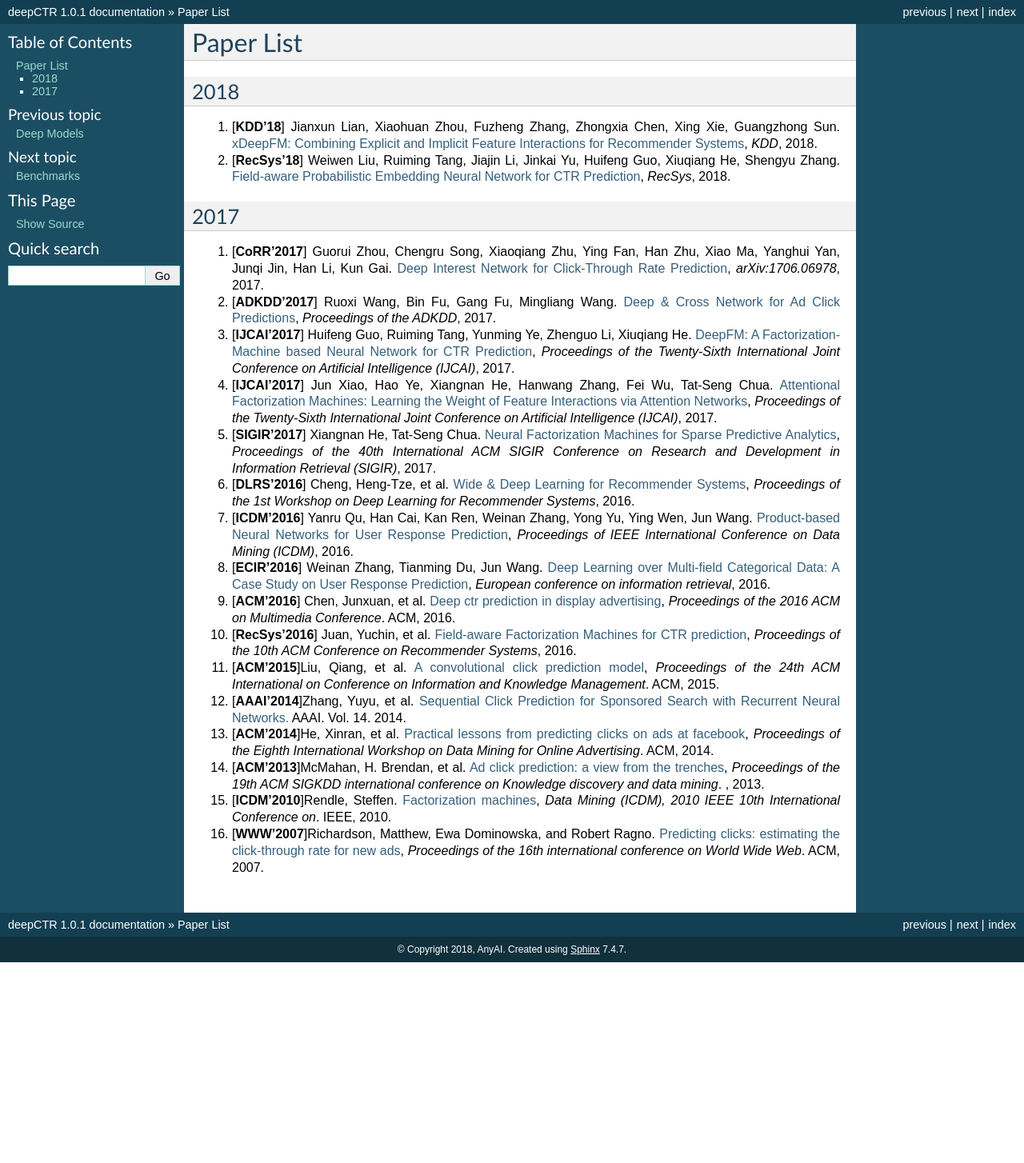
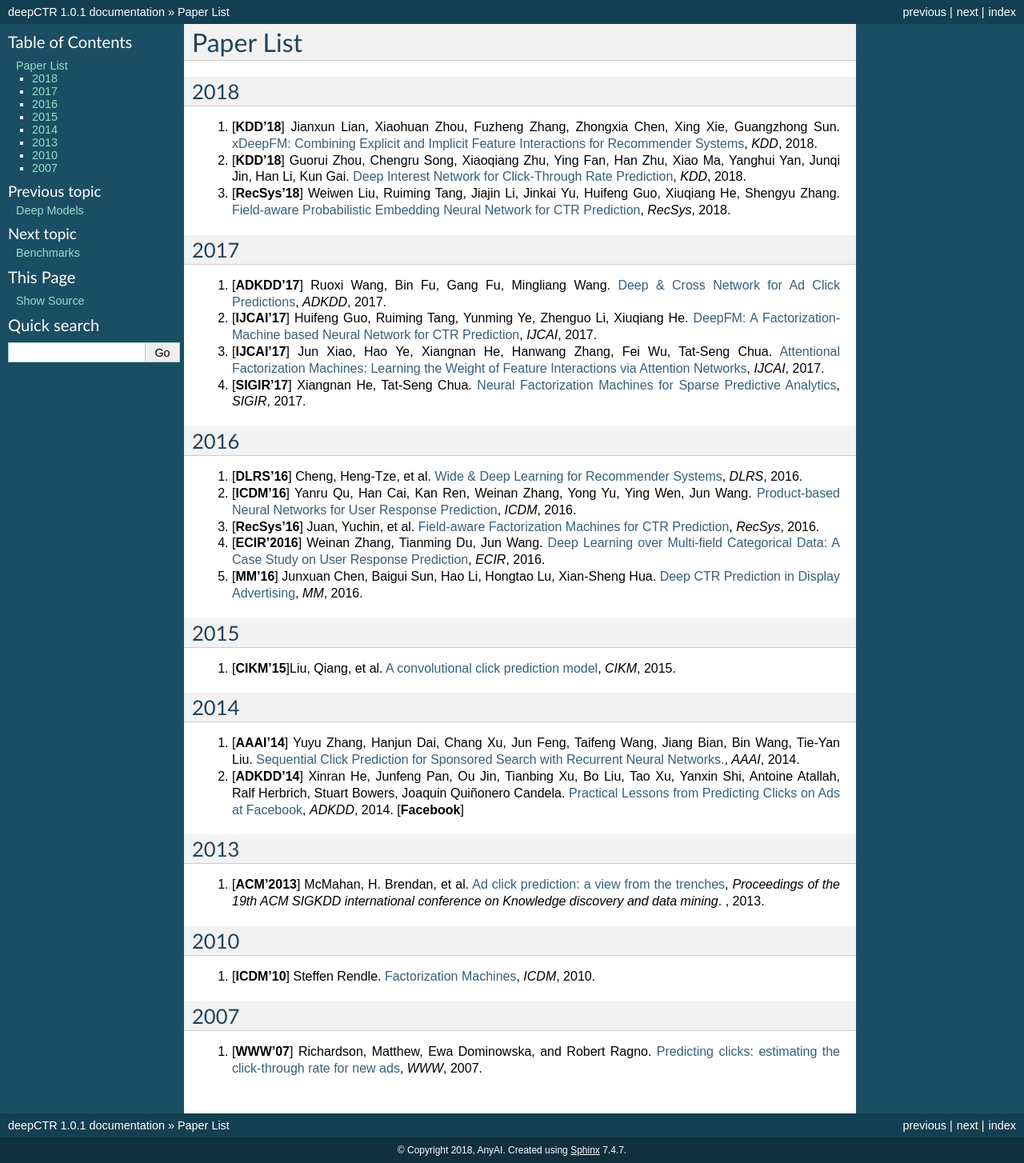
Before and after one commit to anyai/DeepCTR, a Sphinx documentation site: the page built from docs/paperlist.rst, in a window 1280 px wide. Shown: the whole page at 80% size. Built offline with Sphinx 7.4.7, drawn with Linux system fonts in a browser that asks for light colours; before the commit the page ends 1203 px from its top, so only the background shows below that.

Commit message:
Update docs

```diff
--- a/docs/paperlist.rst
+++ b/docs/paperlist.rst
@@ -1,44 +1,70 @@
 Paper List
-----------
+==========
 
 2018
-~~~~
+----
 
 1. [**KDD'18**] Jianxun Lian, Xiaohuan Zhou, Fuzheng Zhang, Zhongxia Chen, Xing Xie, Guangzhong Sun. `xDeepFM: Combining Explicit and Implicit Feature Interactions for Recommender Systems <https://arxiv.org/abs/1803.05170>`_, *KDD*, 2018.
 
+#. [**KDD'18**] Guorui Zhou, Chengru Song, Xiaoqiang Zhu, Ying Fan, Han Zhu, Xiao Ma, Yanghui Yan, Junqi Jin, Han Li, Kun Gai. `Deep Interest Network for Click-Through Rate Prediction <https://arxiv.org/abs/1706.06978>`_, *KDD*, 2018.
+
 #. [**RecSys'18**] Weiwen Liu, Ruiming Tang, Jiajin Li, Jinkai Yu, Huifeng Guo, Xiuqiang He, Shengyu Zhang. `Field-aware Probabilistic Embedding Neural Network for CTR Prediction <https://dl.acm.org/citation.cfm?id=3240396>`_, *RecSys*, 2018.
 
+
 2017
-~~~~
+----
 
-#. [**CoRR'2017**] Guorui Zhou, Chengru Song, Xiaoqiang Zhu, Ying Fan, Han Zhu, Xiao Ma, Yanghui Yan, Junqi Jin, Han Li, Kun Gai. `Deep Interest Network for Click-Through Rate Prediction <https://arxiv.org/abs/1706.06978>`_, *arXiv:1706.06978*, 2017.
+#. [**ADKDD'17**] Ruoxi Wang, Bin Fu, Gang Fu, Mingliang Wang. `Deep & Cross Network for Ad Click Predictions <https://arxiv.org/abs/1708.05123>`_, *ADKDD*, 2017.
 
-#. [**ADKDD'2017**] Ruoxi Wang, Bin Fu, Gang Fu, Mingliang Wang. `Deep & Cross Network for Ad Click Predictions <https://arxiv.org/abs/1708.05123>`_, *Proceedings of the ADKDD*, 2017.
+#. [**IJCAI'17**] Huifeng Guo, Ruiming Tang, Yunming Ye, Zhenguo Li, Xiuqiang He. `DeepFM: A Factorization-Machine based Neural Network for CTR Prediction <https://arxiv.org/abs/1703.04247>`_, *IJCAI*, 2017.
 
-#. [**IJCAI'2017**] Huifeng Guo, Ruiming Tang, Yunming Ye, Zhenguo Li, Xiuqiang He. `DeepFM: A Factorization-Machine based Neural Network for CTR Prediction <https://arxiv.org/abs/1703.04247>`_, *Proceedings of the Twenty-Sixth International Joint Conference on Artificial Intelligence (IJCAI)*, 2017.
+#. [**IJCAI'17**] Jun Xiao, Hao Ye, Xiangnan He, Hanwang Zhang, Fei Wu, Tat-Seng Chua. `Attentional Factorization Machines: Learning the Weight of Feature Interactions via Attention Networks <http://www.ijcai.org/proceedings/2017/0435.pdf>`_, *IJCAI*, 2017.
 
-#. [**IJCAI'2017**] Jun Xiao, Hao Ye, Xiangnan He, Hanwang Zhang, Fei Wu, Tat-Seng Chua. `Attentional Factorization Machines: Learning the Weight of Feature Interactions via Attention Networks <http://www.ijcai.org/proceedings/2017/0435.pdf>`_, *Proceedings of the Twenty-Sixth International Joint Conference on Artificial Intelligence (IJCAI)*, 2017.
+#. [**SIGIR'17**] Xiangnan He, Tat-Seng Chua. `Neural Factorization Machines for Sparse Predictive Analytics <https://dl.acm.org/citation.cfm?id=3080777>`_, *SIGIR*, 2017.
 
-#. [**SIGIR'2017**] Xiangnan He, Tat-Seng Chua. `Neural Factorization Machines for Sparse Predictive Analytics <https://dl.acm.org/citation.cfm?id=3080777>`_, *Proceedings of the 40th International ACM SIGIR Conference on Research and Development in Information Retrieval (SIGIR)*, 2017.
 
-#. [**DLRS'2016**] Cheng, Heng-Tze, et al. `Wide & Deep Learning for Recommender Systems <https://dl.acm.org/citation.cfm?id=2988454>`_, *Proceedings of the 1st Workshop on Deep Learning for Recommender Systems*, 2016.
 
-#. [**ICDM'2016**] Yanru Qu, Han Cai, Kan Ren, Weinan Zhang, Yong Yu, Ying Wen, Jun Wang. `Product-based Neural Networks for User Response Prediction <https://ieeexplore.ieee.org/abstract/document/7837964/>`_, *Proceedings of IEEE International Conference on Data Mining (ICDM)*, 2016.
+2016
+----
 
-#. [**ECIR'2016**] Weinan Zhang, Tianming Du, Jun Wang. `Deep Learning over Multi-field Categorical Data: A Case Study on User Response Prediction <https://arxiv.org/abs/1601.02376>`_, *European conference on information retrieval*, 2016.
+#. [**DLRS'16**] Cheng, Heng-Tze, et al. `Wide & Deep Learning for Recommender Systems <https://dl.acm.org/citation.cfm?id=2988454>`_, *DLRS*, 2016.
 
-#. [**ACM'2016**] Chen, Junxuan, et al. `Deep ctr prediction in display advertising <https://dl.acm.org/citation.cfm?id=2964325>`_, *Proceedings of the 2016 ACM on Multimedia Conference*. ACM, 2016.
+#. [**ICDM'16**] Yanru Qu, Han Cai, Kan Ren, Weinan Zhang, Yong Yu, Ying Wen, Jun Wang. `Product-based Neural Networks for User Response Prediction <https://ieeexplore.ieee.org/abstract/document/7837964/>`_, *ICDM*, 2016.
 
-#. [**RecSys'2016**] Juan, Yuchin, et al. `Field-aware Factorization Machines for CTR prediction <https://dl.acm.org/citation.cfm?id=2959134>`_, *Proceedings of the 10th ACM Conference on Recommender Systems*, 2016.
+#. [**RecSys'16**] Juan, Yuchin, et al. `Field-aware Factorization Machines for CTR Prediction <https://dl.acm.org/citation.cfm?id=2959134>`_, *RecSys*, 2016.
 
-#. [**ACM'2015**]Liu, Qiang, et al. `A convolutional click prediction model <https://dl.acm.org/citation.cfm?id=2806603>`_, *Proceedings of the 24th ACM International on Conference on Information and Knowledge Management*. ACM, 2015.
+#. [**ECIR'2016**] Weinan Zhang, Tianming Du, Jun Wang. `Deep Learning over Multi-field Categorical Data: A Case Study on User Response Prediction <https://arxiv.org/abs/1601.02376>`_, *ECIR*, 2016.
 
-#. [**AAAI'2014**]Zhang, Yuyu, et al. `Sequential Click Prediction for Sponsored Search with Recurrent Neural Networks. <http://www.aaai.org/ocs/index.php/AAAI/AAAI14/paper/download/8529/8581>`_ AAAI. Vol. 14. 2014.
+#. [**MM'16**] Junxuan Chen, Baigui Sun, Hao Li, Hongtao Lu, Xian-Sheng Hua. `Deep CTR Prediction in Display Advertising <https://dl.acm.org/citation.cfm?id=2964325>`_, *MM*, 2016.
 
-#. [**ACM'2014**]He, Xinran, et al. `Practical lessons from predicting clicks on ads at facebook <https://dl.acm.org/citation.cfm?id=2648589>`_, *Proceedings of the Eighth International Workshop on Data Mining for Online Advertising*. ACM, 2014.
 
-#. [**ACM'2013**]McMahan, H. Brendan, et al. `Ad click prediction: a view from the trenches <https://dl.acm.org/citation.cfm?id=2488200>`_, *Proceedings of the 19th ACM SIGKDD international conference on Knowledge discovery and data mining*. , 2013.
+2015
+----
 
-#. [**ICDM'2010**]Rendle, Steffen. `Factorization machines <https://ieeexplore.ieee.org/abstract/document/5694074/>`_, *Data Mining (ICDM), 2010 IEEE 10th International Conference on*. IEEE, 2010.
+#. [**CIKM'15**]Liu, Qiang, et al. `A convolutional click prediction model <https://dl.acm.org/citation.cfm?id=2806603>`_, *CIKM*, 2015.
 
-#. [**WWW'2007**]Richardson, Matthew, Ewa Dominowska, and Robert Ragno. `Predicting clicks: estimating the click-through rate for new ads <https://dl.acm.org/citation.cfm?id=1242643>`_, *Proceedings of the 16th international conference on World Wide Web*. ACM, 2007.
+
+2014
+----
+
+#. [**AAAI'14**] Yuyu Zhang, Hanjun Dai, Chang Xu, Jun Feng, Taifeng Wang, Jiang Bian, Bin Wang, Tie-Yan Liu. `Sequential Click Prediction for Sponsored Search with Recurrent Neural Networks. <http://www.aaai.org/ocs/index.php/AAAI/AAAI14/paper/download/8529/8581>`_, *AAAI*, 2014.
+
+#. [**ADKDD'14**] Xinran He, Junfeng Pan, Ou Jin, Tianbing Xu, Bo Liu, Tao Xu, Yanxin Shi, Antoine Atallah, Ralf Herbrich, Stuart Bowers, Joaquin Quiñonero Candela. `Practical Lessons from Predicting Clicks on Ads at Facebook <https://dl.acm.org/citation.cfm?id=2648589>`_, *ADKDD*, 2014. [**Facebook**]
+
+2013
+----
+
+
+#. [**ACM'2013**] McMahan, H. Brendan, et al. `Ad click prediction: a view from the trenches <https://dl.acm.org/citation.cfm?id=2488200>`_, *Proceedings of the 19th ACM SIGKDD international conference on Knowledge discovery and data mining*. , 2013.
+
+
+2010
+----
+
+#. [**ICDM'10**] Steffen Rendle. `Factorization Machines <https://ieeexplore.ieee.org/abstract/document/5694074/>`_, *ICDM*, 2010.
+
+
+2007
+----
+
+#. [**WWW'07**] Richardson, Matthew, Ewa Dominowska, and Robert Ragno. `Predicting clicks: estimating the click-through rate for new ads <https://dl.acm.org/citation.cfm?id=1242643>`_, *WWW*, 2007.
```
